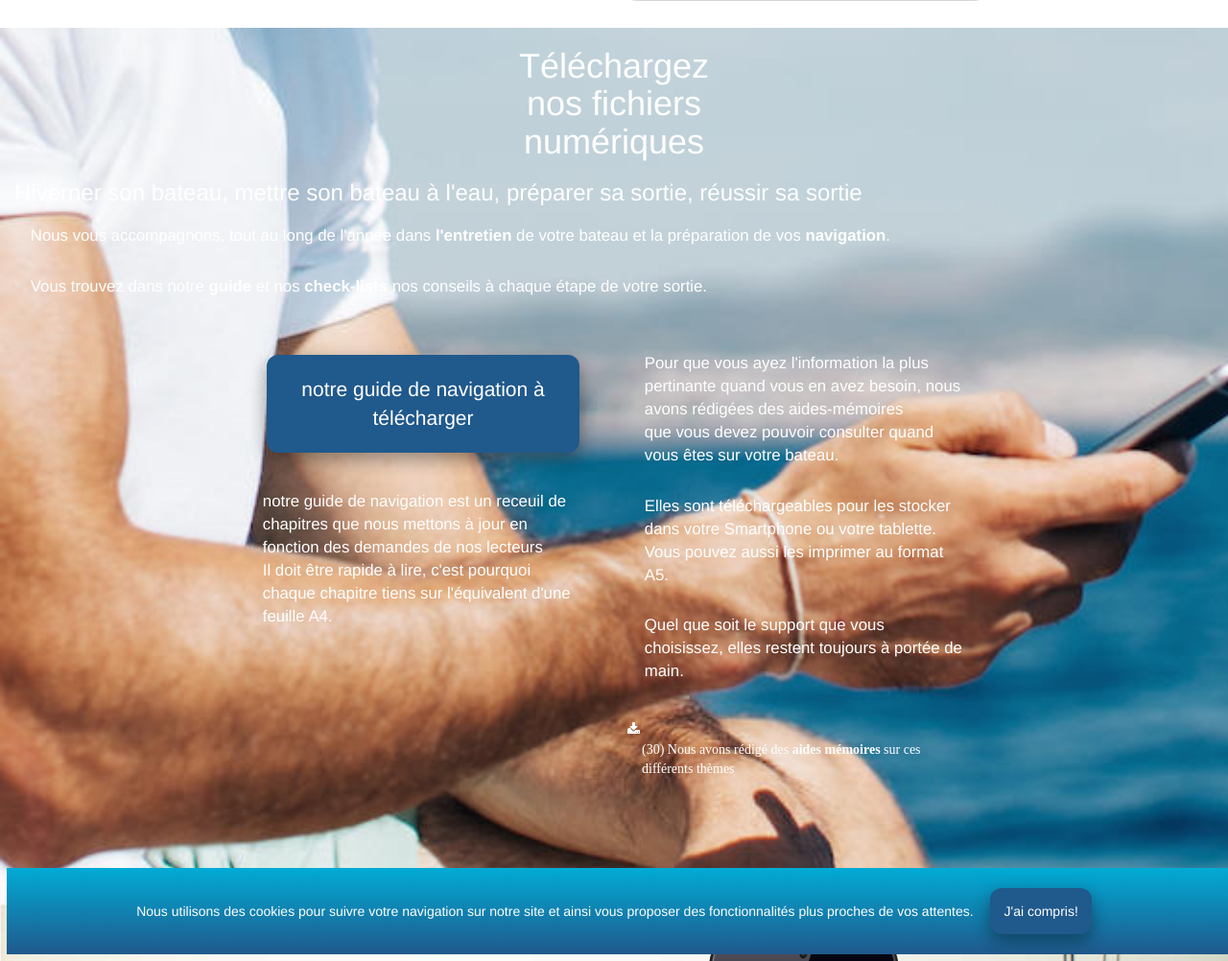
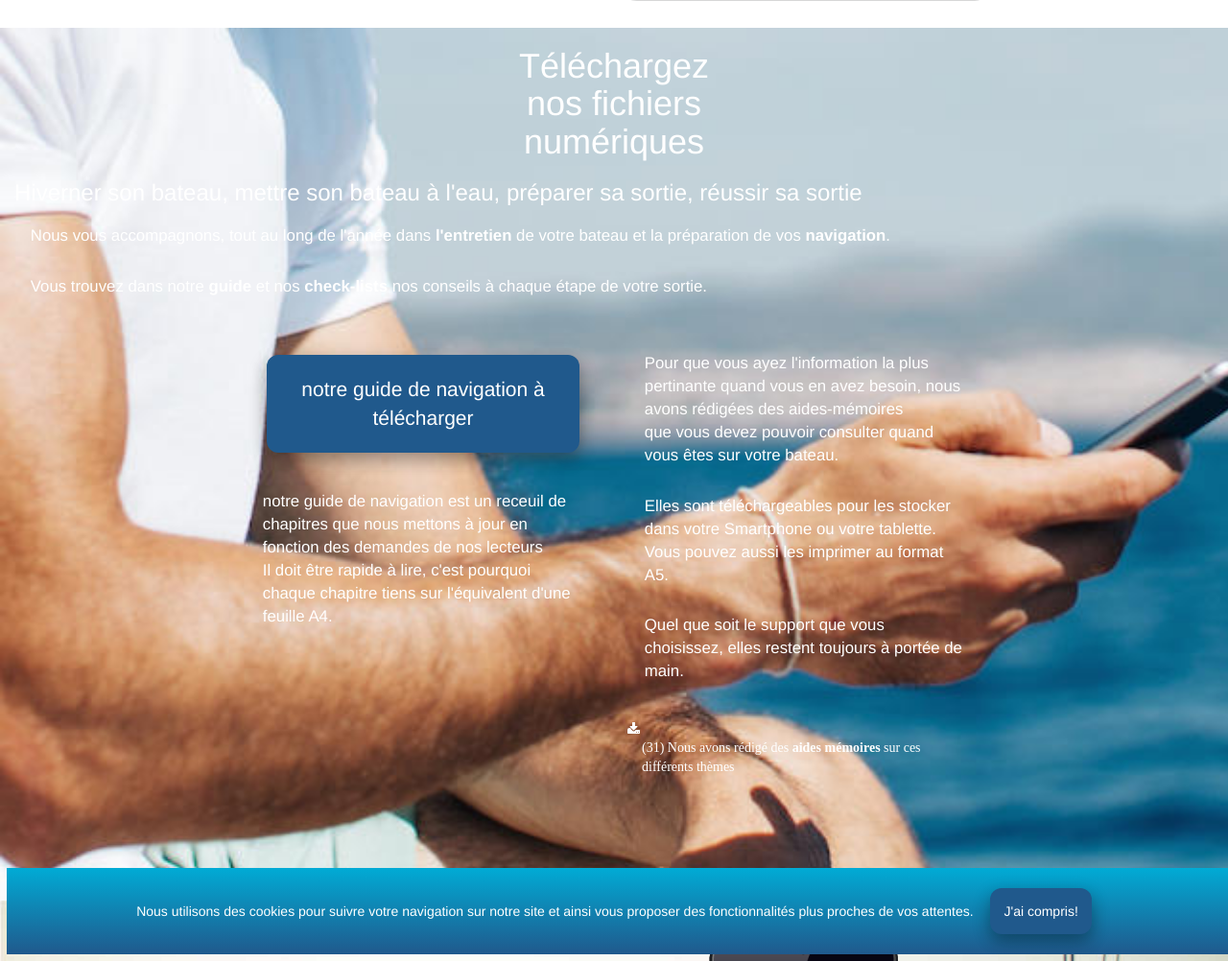
Before and after one commit to pjtiberghien/trial, a Jekyll site: the page built from docs/index.html, in a window 1280 px wide and 1400 px high, scrolled down 661 px, cut to the strip 398-1400 px from the top of the window. Shown: the whole strip at 96% size. Built offline with Jekyll 4.4.1, drawn with Linux system fonts in a browser that asks for light colours; nearby versions of some CDN libraries.

Commit message:
vertical menu #31
removed padding

```diff
--- a/docs/assets/css/main.css
+++ b/docs/assets/css/main.css
@@ -398,7 +398,7 @@
     display:block;
     text-decoration: none;
     color:white;
-    padding: 2px 0;
+    padding: 0 0;
     font-family: avenir;
     font-size: 1em;
 }
--- a/docs/index.html
+++ b/docs/index.html
@@ -48,7 +48,7 @@
             <p>Elles sont téléchargeables pour les stocker dans votre Smartphone ou votre tablette.  Vous pouvez aussi les imprimer au format A5.</p>
             <p>Quel que soit le support que vous choisissez, elles restent toujours à portée de main.</p>
             <ul class="download" id="menu-vertical-aide-memoire-accordeon">
-                <li><a href="#">(30) Nous avons rédigé des <strong>aides mémoires</strong> sur ces différents thèmes</a>
+                <li><a href="#">(31) Nous avons rédigé des <strong>aides mémoires</strong> sur ces différents thèmes</a>
                     <ul>
                     <li><a href="assets/images/preparer-sa-navigation-01.png" target="_blank">aide mémoire #1 préparer sa sortie</a></li>
                     <li><a href="assets/images/preparer-son-bateau-02.png" target="_blank">aide mémoire #2 préparer son bateau</a></li>
```
